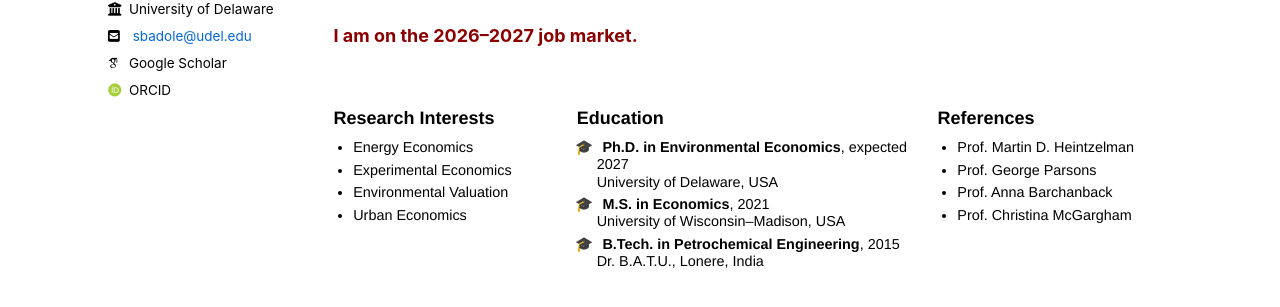
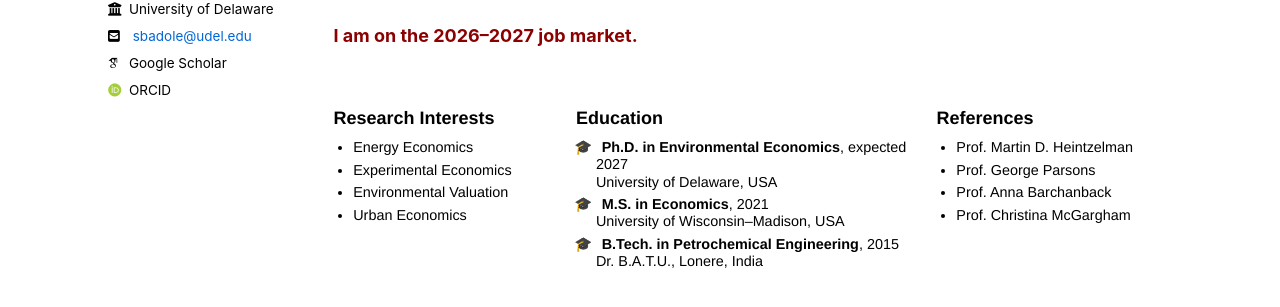
Before and after one commit to sachin-b-badole/sachin-b-badole.github.io, a Jekyll site: the page built from _pages/about.md, in a window 1280 px wide. Shown: the part 399-706 px from the top of the page. Built offline with Jekyll 4.4.1, drawn with Linux system fonts in a browser that asks for light colours; some web fonts are replaced.

Commit message:
Update custom.css

```diff
--- a/assets/css/custom.css
+++ b/assets/css/custom.css
@@ -266,8 +266,8 @@ img {
 .three-col-row {
   display: grid;
   grid-template-columns: 0.8fr 1.2fr 0.8fr;  /* narrower + closer */
-  column-gap: 0.5rem;                      /* reduce horizontal gap */
-  row-gap: 0.5rem;
+  column-gap: 0.4rem;                      /* reduce horizontal gap */
+  row-gap: 0.4rem;
   margin-top: 0.75rem;
   max-width: 1200px;
 }
```
